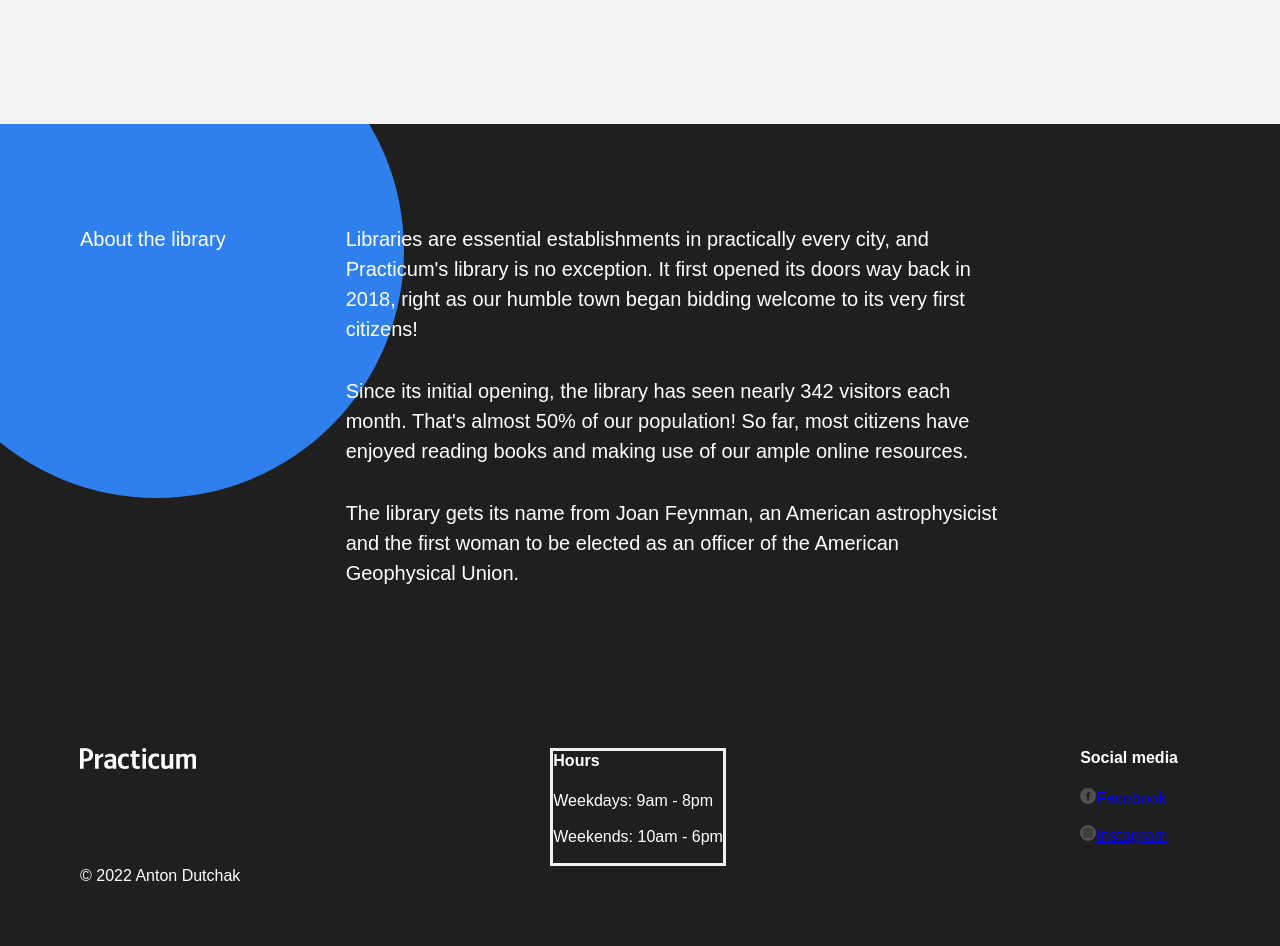
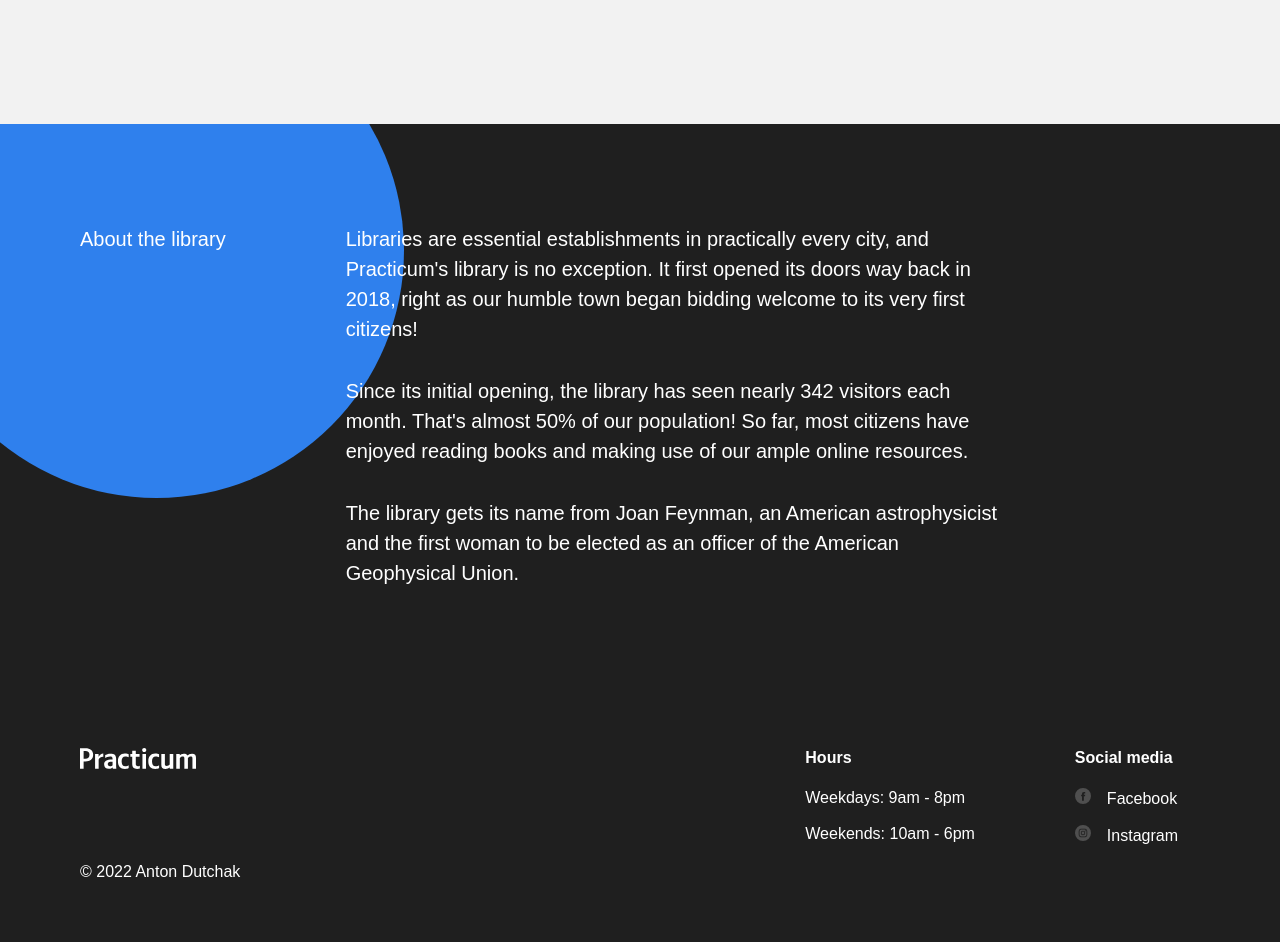
Before and after one commit to Dydahmel/se_project_library, a plain HTML site: page index.html in a window 1280 px wide. Shown: the part 3318-4264 px from the top of the page. Drawn offline with Linux system fonts and the light colour scheme.

Commit message:
task 8 complete

```diff
--- a/index.html
+++ b/index.html
@@ -307,8 +307,8 @@
           <div class="footer__column footer__column_content_social">
             <h4 class="footer__column-heading">Social media</h4>
             <ul class="footer__list">
-              <li class="footer__list-item"><img src="./images/facebook_white.svg" ><a href="#">Facebook</a></li>
-              <li class="footer__list-item"><img src="./images/instagram_white.svg" ><a href="#">Instagram</a></li>
+              <li class="footer__list-item"><img src="./images/facebook_white.svg" alt="facebook-logo" class="footer__social-icon"><a href="#" class="footer__column-link" >Facebook</a></li>
+              <li class="footer__list-item"><img src="./images/instagram_white.svg" alt="facebook-logo" class="footer__social-icon"><a href="#" class="footer__column-link" >Instagram</a></li>
             </ul>
           </div>
         </div>
--- a/styles/style.css
+++ b/styles/style.css
@@ -438,16 +438,16 @@
 
 .footer__columns {
   display: flex;
-  justify-content: space-between;
-  margin-left: auto;
+
 
 }
 
 .footer__column_content_hours {
-  border: #f2f2f2 solid;
+  margin-left: auto;
 }
 
 .footer__column_content_social {
+  margin-left: 100px;
 
 }
 
@@ -468,10 +468,7 @@
 }
 
 .footer__list-item {
-  margin: 0;
   padding-bottom: 16px;
-
-
 
 }
 
@@ -488,12 +485,23 @@
   font-size: 16px;
   line-height: 20px;
   text-decoration: none;
+  padding-left: 16px;
+
+
 }
 
 .footer__social-icon {
   height: 16px;
   width: 16px;
+
+
+}
+
+.footer__column-link:hover{
+  color: #1f69c9;
 }
 
 .footer__copyright {
+  font-size: 16px;
+
 }
```
